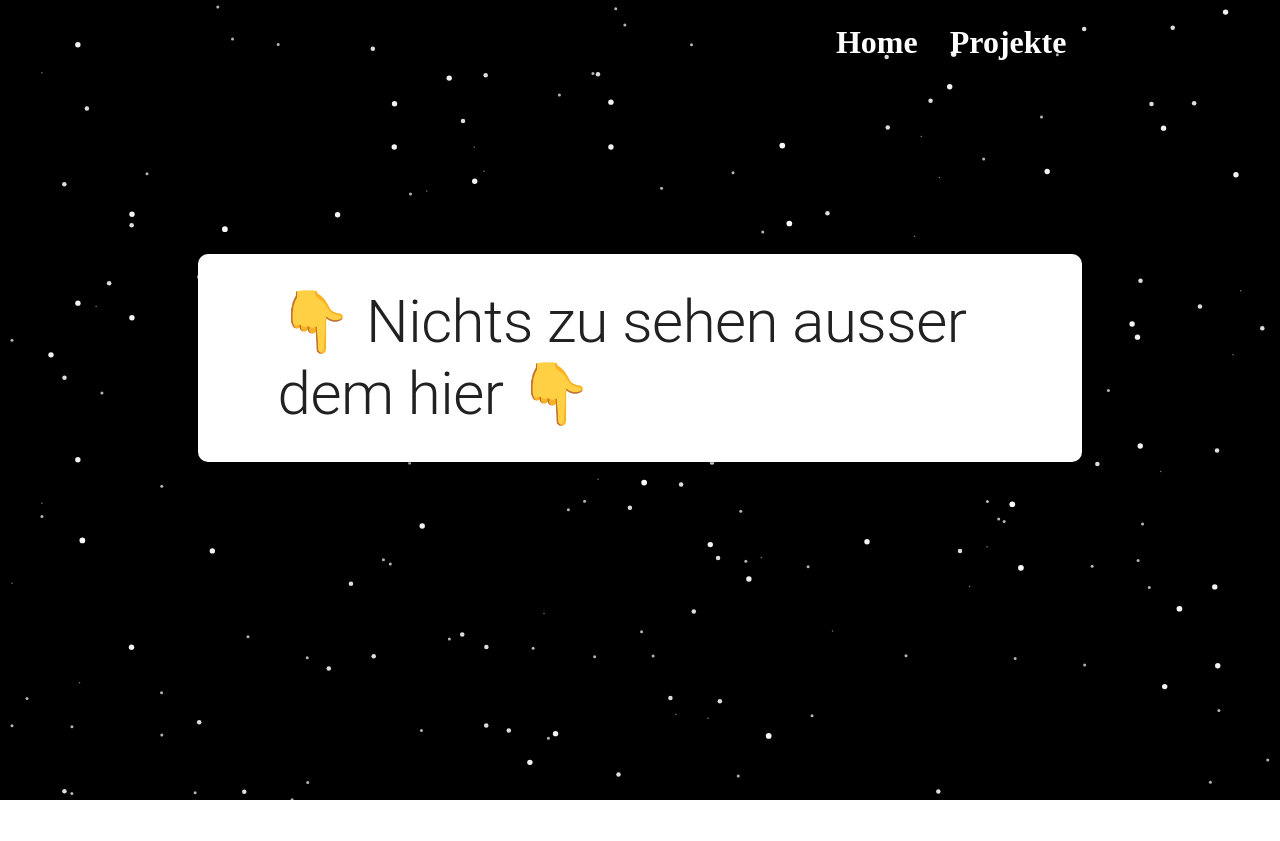
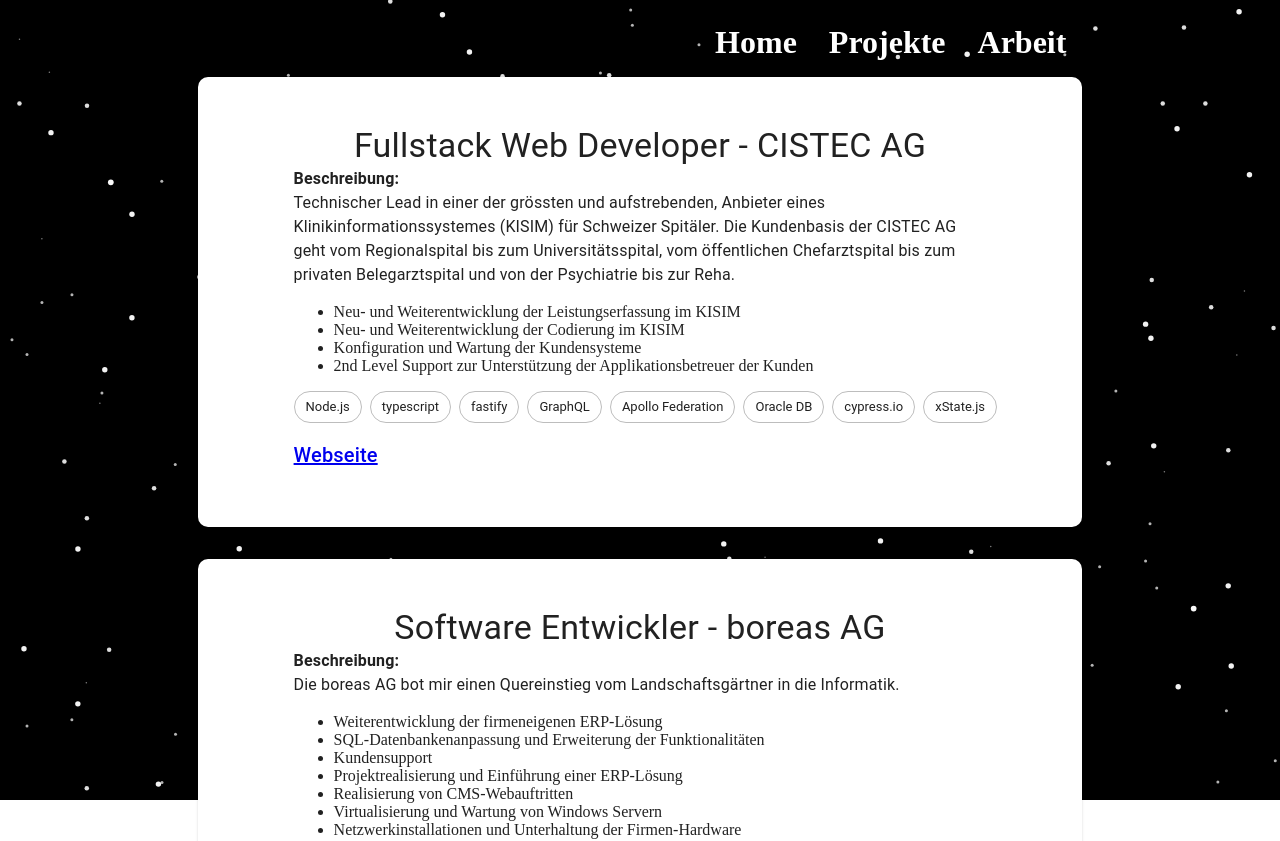
Before and after one commit to fullyonline/portfolio, a React (Create React App) app: page /work in a window 1280 px wide. Shown: the top 841 px of the page. Before the commit the page ends 800 px from the top, so only its background shows below. Built offline with nearby package versions, Linux system fonts and the light colour scheme.

Commit message:
added work data

```diff
--- a/src/App.tsx
+++ b/src/App.tsx
@@ -6,6 +6,7 @@
 import { Projects } from './components/Projects';
 import { NoMatch } from './components/NoMatch';
 import { Box } from '@mui/material';
+import { Work } from './components/Work';
 
 function App() {
     return (
@@ -15,6 +16,7 @@
                     <Route path="/" element={<Layout />}>
                         <Route index element={<Home />} />
                         <Route path="projects" element={<Projects />} />
+                        <Route path="work" element={<Work />} />
                         <Route path="*" element={<NoMatch />} />
                     </Route>
                 </Routes>
--- a/src/Layout.tsx
+++ b/src/Layout.tsx
@@ -22,6 +22,9 @@
                     <Link className={linkCssClass} to="/projects">
                         Projekte
                     </Link>
+                    <Link className={linkCssClass} to="/work">
+                        Arbeit
+                    </Link>
                 </Box>
                 <Particles id="tsparticles" init={particlesInit} options={particleOptions as any} />
                 <Outlet />
--- a/src/components/Work.tsx
+++ b/src/components/Work.tsx
@@ -2,6 +2,7 @@
 import { Box, Card, CardContent, Chip, Typography } from '@mui/material';
 import { flexboxLeft, fullWidth, innerFlexbox } from '../styles/styles';
 import { WorkData } from '../data/work';
+import { css } from '@emotion/css';
 
 export function Work(): JSX.Element {
     return (
@@ -11,7 +12,9 @@
                     <Card key={work.company}>
                         <CardContent>
                             <Box className={innerFlexbox}>
-                                <Typography variant={'h4'}>{work.positionDescription}</Typography>
+                                <Typography variant={'h4'}>
+                                    {work.positionDescription} - {work.company}
+                                </Typography>
                             </Box>
                             <Box>
                                 <Typography>
@@ -27,8 +30,15 @@
                                     {work.programminglanguages.map((lang) => {
                                         return <Chip key={lang} label={lang} variant="outlined" />;
                                     })}
+                                </Box>
+                                <Box
+                                    className={css`
+                                        margin-top: 1rem;
+                                        width: max-content;
+                                    `}
+                                >
                                     <a href={work.url} target="_blank" rel="noreferrer noopener">
-                                        <Typography>{work.company}</Typography>
+                                        <Typography variant={'h6'}>Webseite</Typography>
                                     </a>
                                 </Box>
                             </Box>
--- a/src/data/work.ts
+++ b/src/data/work.ts
@@ -11,12 +11,45 @@
 
 export const WorkData: WorkType[] = [
     {
-        company: 'Cistec AG',
+        company: 'CISTEC AG',
         url: 'https://www.cistec.com/',
-        description: '',
-        positionDescription: 'Fullstack Entwickler',
-        competence: [''],
-        programminglanguages: ['typescript', 'GraphQL', 'fastify', 'Apollo Federation', 'Oracle'],
+        positionDescription: 'Fullstack Web Developer',
+        description:
+            'Technischer Lead in einer der grössten und aufstrebenden, Anbieter eines Klinikinformationssystemes (KISIM) für Schweizer Spitäler. Die Kundenbasis der CISTEC AG geht vom Regionalspital bis zum Universitätsspital, vom öffentlichen Chefarztspital bis zum privaten Belegarztspital und von der Psychiatrie bis zur Reha.',
+        competence: [
+            'Neu- und Weiterentwicklung der Leistungserfassung im KISIM',
+            'Neu- und Weiterentwicklung der Codierung im KISIM',
+            'Konfiguration und Wartung der Kundensysteme',
+            '2nd Level Support zur Unterstützung der Applikationsbetreuer der Kunden',
+        ],
+        programminglanguages: [
+            'Node.js',
+            'typescript',
+            'fastify',
+            'GraphQL',
+            'Apollo Federation',
+            'Oracle DB',
+            'cypress.io',
+            'xState.js',
+        ],
         startdate: new Date('2018-02-01'),
     },
+    {
+        company: 'boreas AG',
+        url: 'https://www.boreas.ch/',
+        positionDescription: 'Software Entwickler',
+        description: 'Die boreas AG bot mir einen Quereinstieg vom Landschaftsgärtner in die Informatik.',
+        competence: [
+            'Weiterentwicklung der firmeneigenen ERP-Lösung',
+            'SQL-Datenbankenanpassung und Erweiterung der Funktionalitäten',
+            'Kundensupport',
+            'Projektrealisierung und Einführung einer ERP-Lösung',
+            'Realisierung von CMS-Webauftritten',
+            'Virtualisierung und Wartung von Windows Servern',
+            'Netzwerkinstallationen und Unterhaltung der Firmen-Hardware',
+        ],
+        programminglanguages: ['TS SQL', 'Xamarin', 'C#', 'Windows Server'],
+        enddate: new Date('2018-01-31'),
+        startdate: new Date('2015-09-01'),
+    },
 ];
```
